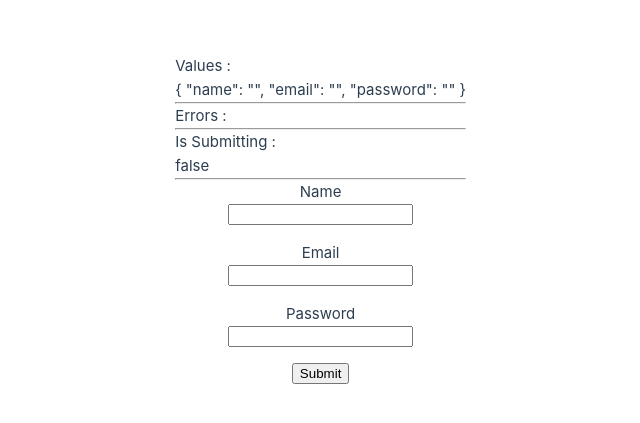
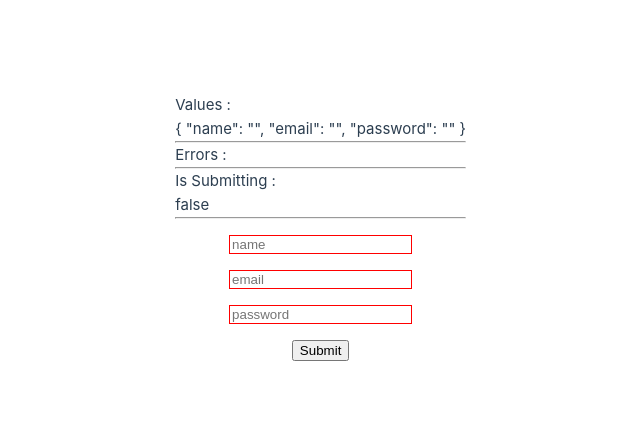
Before and after one commit to SylvainBoudacher/ControleVueJSKarl, a Vue app: page / in a window 1280 px wide. Shown: the part 173-596 px from the top of the page, without its empty margins (174-814 px from the left). Built offline with nearby package versions, Linux system fonts and the light colour scheme.

Commit message:
Field works

```diff
--- a/src/components/Field.vue
+++ b/src/components/Field.vue
@@ -12,11 +12,16 @@ const props = defineProps({
   },
 });
 
-const formik = inject("formik");
+const { values, inputUpdated } = inject("values");
 </script>
 
 <template>
-  <component :name="name" :is="props.as" v-model="formik.values[props.name]">
+  <component
+    :name="name"
+    :is="props.as"
+    :value="values[name]"
+    @input="inputUpdated(name, $event.target.value)"
+  >
     <slot />
   </component>
 </template>
@@ -33,8 +38,4 @@ textarea {
 select {
   border: 1px solid red;
 }
-
-label {
-  color: red;
-}
 </style>
--- a/src/components/Formik.vue
+++ b/src/components/Formik.vue
@@ -1,5 +1,5 @@
 <script setup>
-import { defineProps, reactive, ref } from "vue";
+import { defineProps, provide, reactive, ref } from "vue";
 
 const props = defineProps({
   initialValues: {
@@ -20,6 +20,13 @@ const props = defineProps({
 const values = reactive(props.initialValues);
 const errors = reactive({});
 const isSubmitting = ref(false);
+
+const inputUpdated = (id, value) => {
+  values[id] = value;
+};
+
+provide("values", { values, inputUpdated });
+provide("errors", { errors });
 
 // Methods
 const toggleSubmit = (value) => (isSubmitting.value = value);
--- a/src/components/HelloWorld.vue
+++ b/src/components/HelloWorld.vue
@@ -1,77 +1,58 @@
 <script setup>
 import Formik from "./Formik.vue";
 import Field from "./Field.vue";
-defineProps({
-  msg: {
-    type: String,
-    required: true,
-  },
-});
+
+const initialValues = {
+  name: "",
+  email: "",
+  password: "",
+};
 
 const onSubmit = (values) => {
   alert(JSON.stringify(values, null, 2));
 };
+
+const validateValues = (values) => {
+  const errors = {};
+  name: if (!values.name) {
+    errors.name = "Name is required";
+    break name;
+  }
+  email: if (!values.email) {
+    errors.email = "Email is required";
+    break email;
+  } else if (!/\S+@\S+\.\S+/.test(values.email)) {
+    errors.email = "Email is invalid";
+    break email;
+  }
+  password: if (!values.password) {
+    errors.password = "Password is required";
+    break password;
+  } else if (values.password.length < 6) {
+    errors.password = "Password must be at least 6 characters";
+    break password;
+  }
+  return errors;
+};
 </script>
 
-<template>
+<template v-slot="default">
   <Formik
-    :initialValues="{ name: '', email: '', password: '' }"
-    :validate="
-      (values) => {
-        const errors = {};
-        if (!values.name) {
-          errors.name = 'Name is required';
-        }
-        if (!values.email) {
-          errors.email = 'Email is required';
-        }
-        if (!values.password) {
-          errors.password = 'Password is required';
-        }
-        return errors;
-      }
-    "
+    :initialValues="initialValues"
+    :validate="validateValues"
     :onSubmit="onSubmit"
   >
-    <template #default="{ values, errors, isSubmitting }">
-      <div class="form">
-        <div class="form__group">
-          <label for="name">Name</label>
-          <input
-            type="text"
-            id="name"
-            v-model="values.name"
-            :class="{ error: errors.name }"
-          />
-          <p class="error" v-if="errors.name">{{ errors.name }}</p>
-        </div>
-        <div class="form__group">
-          <label for="email">Email</label>
-          <input
-            type="email"
-            id="email"
-            v-model="values.email"
-            :class="{ error: errors.email }"
-          />
-          <p class="error" v-if="errors.email">{{ errors.email }}</p>
-        </div>
-        <div class="form__group">
-          <label for="password">Password</label>
-          <input
-            type="password"
-            id="password"
-            v-model="values.password"
-            :class="{ error: errors.password }"
-          />
-          <p class="error" v-if="errors.password">{{ errors.password }}</p>
-        </div>
-        <div class="form__group">
-          <button type="submit" :disabled="isSubmitting">
-            {{ isSubmitting ? "Submitting..." : "Submit" }}
-          </button>
-        </div>
-      </div>
-    </template>
+    <div class="main">
+      <Field name="name" as="input" label="name" placeholder="name" />
+      <Field name="email" as="input" label="email" placeholder="email" />
+      <Field
+        name="password"
+        as="input"
+        label="password"
+        placeholder="password"
+      />
+      <button type="submit">Submit</button>
+    </div>
   </Formik>
 </template>
 
@@ -100,4 +81,12 @@ const onSubmit = (values) => {
   align-items: center;
   margin-bottom: 1rem;
 }
+
+.main {
+  display: flex;
+  flex-direction: column;
+  align-items: center;
+  gap: 1rem;
+  padding-top: 1rem;
+}
 </style>
```
